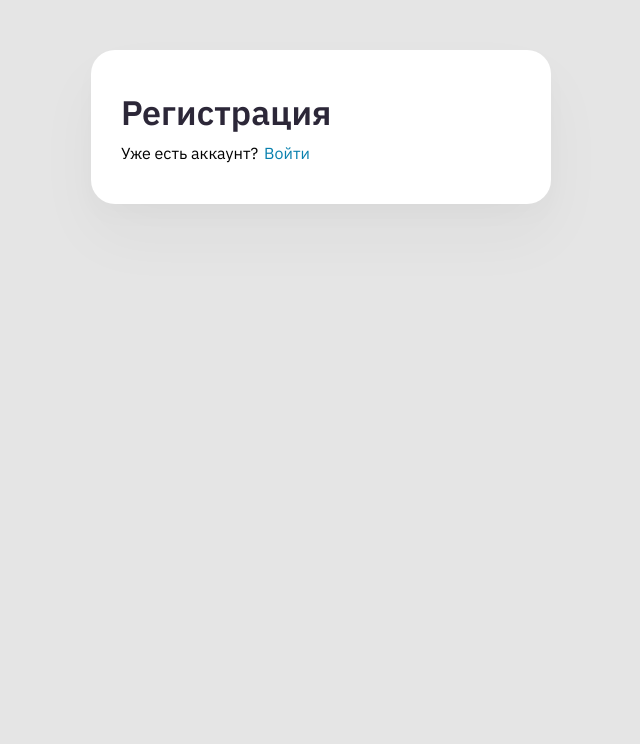
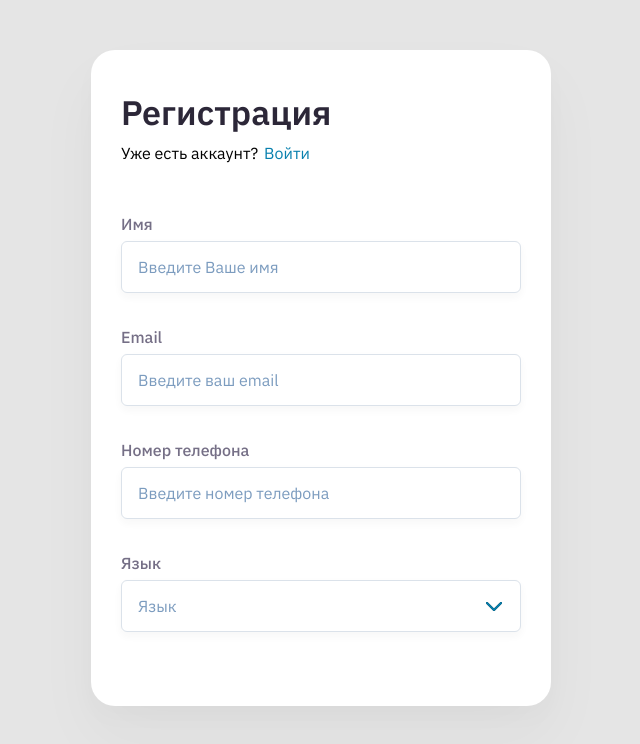
Before and after one commit to g1rz/regist_form, a React (Create React App) app: page / in a window 1280 px wide. Shown: the top 744 px of the page, without its empty margins (319-959 px from the left). Built offline with nearby package versions, Linux system fonts and the light colour scheme.

Commit message:
Добавил поля в форму

```diff
--- a/public/index.html
+++ b/public/index.html
@@ -23,7 +23,7 @@
     -->
         <link rel="preconnect" href="https://fonts.gstatic.com" />
         <link
-            href="https://fonts.googleapis.com/css2?family=IBM+Plex+Sans:wght@400;600&display=swap"
+            href="https://fonts.googleapis.com/css2?family=IBM+Plex+Sans:wght@400;500;600&display=swap"
             rel="stylesheet"
         />
         <title>React App</title>
--- /dev/null
+++ b/src/components/Dropdown/Dropdown.jsx
@@ -0,0 +1,63 @@
+import React from 'react';
+import FieldWrap from '../FieldWrap/FieldWrap';
+
+import './Dropdown.sass';
+
+const Dropdown = ({ fieldId, name, label, placeholder, list, onClick }) => {
+    const [isShowList, setIsShowList] = React.useState(false);
+
+    const [chooseValue, setChooseValue] = React.useState('');
+
+    const dropdownRef = React.useRef(null);
+
+    React.useEffect(() => {
+        document.body.addEventListener('click', handleOutsideclick);
+
+        return () => document.body.removeEventListener('click', handleOutsideclick);
+    }, []);
+
+    const toggleVisibleList = () => {
+        setIsShowList(!isShowList);
+    };
+
+    const onClickItem = (e) => {
+        setChooseValue(e.target.innerText);
+        setIsShowList(false);
+        onClick(e.target.innerText);
+    };
+
+    const handleOutsideclick = (e) => {
+        const path = e.path || (e.composedPath && e.composedPath());
+        if (!path.includes(dropdownRef.current)) {
+            setIsShowList(false);
+        }
+    };
+
+    let placeholderClass = 'r-dropdown__placeholder';
+    if (isShowList) placeholderClass += ' r-dropdown__placeholder--active';
+    if (chooseValue === '') placeholderClass += ' r-dropdown__placeholder--empty';
+
+    let placeHolderText = chooseValue === '' ? placeholder : chooseValue;
+
+    let dropdownList = list.map((item) => (
+        <li className="r-dropdown-list__item" onClick={onClickItem} key={item.id}>
+            {item.name}
+        </li>
+    ));
+
+    return (
+        <FieldWrap fieldId={fieldId} label={label}>
+            <input type="hidden" name={name} id={fieldId} value={chooseValue} />
+
+            <div className="r-dropdown" ref={dropdownRef}>
+                <div className={placeholderClass} onClick={toggleVisibleList}>
+                    {placeHolderText}
+                </div>
+
+                {isShowList && <ul className="r-dropdown-list">{dropdownList}</ul>}
+            </div>
+        </FieldWrap>
+    );
+};
+
+export default Dropdown;
--- /dev/null
+++ b/src/components/Dropdown/Dropdown.sass
@@ -0,0 +1,56 @@
+.r-dropdown
+    position: relative
+    &__placeholder
+        position: relative
+        display: flex
+        align-items: center
+        width: 100%
+        height: 52px
+        padding: 10px 16px
+        background: #FFFFFF
+        border: 1px solid #DBE2EA
+        box-sizing: border-box;
+        box-shadow: 0px 4px 8px rgba(44, 39, 56, 0.04)
+        border-radius: 6px
+        font-size: 16px
+        line-height: 21px
+        color: #2C2738
+        outline: none
+        cursor: pointer
+        &::after
+            content: ''
+            width: 30px
+            height: 30px
+            position: absolute
+            right: 11px
+            top: 50%
+            transform: translatey(-50%)
+            background: url('Icon.svg') no-repeat center
+        &--active
+            border: 2px solid #0880AE
+        &--empty
+            color: #7C9CBF
+
+.r-dropdown-list
+    position: absolute
+    left: 0
+    right: 0
+    top: calc(100% + 4px)
+    padding: 12px 0
+    list-style: none
+    background: #FFFFFF
+    border: 1px solid #DBE2EA
+    box-sizing: border-box
+    box-shadow: 0px 4px 8px rgba(44, 39, 56, 0.04), 0px 20px 20px rgba(44, 39, 56, 0.04)
+    border-radius: 6px
+    &__item
+        display: flex
+        align-items: center
+        height: 44px
+        padding: 5px 15px
+        font-size: 16px
+        line-height: 21px
+        color: #756F86
+        &:hover
+            background: #EBF4F8
+            cursor: pointer
--- /dev/null
+++ b/src/components/FieldWrap/FieldWrap.jsx
@@ -0,0 +1,16 @@
+import React from 'react';
+
+import './FieldWrap.sass';
+
+const FieldWrap = ({ fieldId, label, children }) => {
+    return (
+        <div className="r-field">
+            <label htmlFor={fieldId} className="r-field__label">
+                {label}
+            </label>
+            {children}
+        </div>
+    );
+};
+
+export default FieldWrap;
--- /dev/null
+++ b/src/components/FieldWrap/FieldWrap.sass
@@ -0,0 +1,10 @@
+.r-field
+    position: relative
+    margin-bottom: 34px
+    &__label
+        display: block
+        margin-bottom: 6px
+        font-weight: 500
+        font-size: 16px
+        line-height: 21px
+        color: #756F86
--- a/src/components/Modal/Modal.jsx
+++ b/src/components/Modal/Modal.jsx
@@ -1,4 +1,5 @@
 import React from 'react';
+import RegistrForm from '../RegistrForm/RegistrForm';
 
 import './Modal.sass';
 
@@ -12,6 +13,8 @@ const Modal = () => {
                     Войти
                 </a>
             </p>
+
+            <RegistrForm />
         </div>
     );
 };
--- /dev/null
+++ b/src/components/RegistrForm/RegistrForm.js
@@ -0,0 +1,113 @@
+import React from 'react';
+import Dropdown from '../Dropdown/Dropdown';
+import TextField from '../TextField/TextField';
+
+import './RegistrForm.sass';
+
+const RegistrForm = () => {
+    const [userName, setUserName] = React.useState('');
+    const [validName, setValidName] = React.useState(false);
+
+    const [userEmail, setUserEmail] = React.useState('');
+    const [validEmail, setValidEmail] = React.useState(false);
+
+    const [userPhone, setUserPhone] = React.useState('');
+    const [validPhone, setValidPhone] = React.useState(false);
+
+    const [userLang, setUserLang] = React.useState('');
+
+    const inputName = (text) => {
+        setUserName(text);
+        if (text.search(/[^A-Za-z_-]/g) === -1) {
+            setValidName(true);
+        } else {
+            setValidName(false);
+        }
+    };
+
+    const inputEmail = (text) => {
+        setUserEmail(text);
+        if (text.search(/^\w+([.-]?\w+)*@\w+([.-]?\w+)*(\.\w{2,3})+$/) !== -1) {
+            setValidEmail(true);
+        } else {
+            setValidEmail(false);
+        }
+    };
+
+    const inputPhone = (text) => {
+        setUserPhone(text);
+        if (
+            text.search(/^(\+7|7|8)+\(?([0-9]){3}\)?-?[0-9]{3}-?([0-9]{4}|[0-9]{2}-?[0-9]{2})$/) !==
+            -1
+        ) {
+            setValidPhone(true);
+        } else {
+            setValidPhone(false);
+        }
+    };
+
+    const inputLang = (text) => {
+        setUserLang(text);
+    };
+
+    const languages = [
+        {
+            id: 'ru',
+            name: 'Русский',
+        },
+        {
+            id: 'eng',
+            name: 'Английский',
+        },
+        {
+            id: 'cn',
+            name: 'Китайский',
+        },
+        {
+            id: 'sp',
+            name: 'Испанский',
+        },
+    ];
+
+    return (
+        <form className="r-form">
+            <TextField
+                label="Имя"
+                name="username"
+                placeholder="Введите Ваше имя"
+                fieldId="user_name"
+                value={userName}
+                onChange={inputName}
+                isValid={validName}
+            />
+            <TextField
+                label="Email"
+                name="username"
+                placeholder="Введите ваш email"
+                fieldId="user_email"
+                value={userEmail}
+                onChange={inputEmail}
+                isValid={validEmail}
+            />
+            <TextField
+                label="Номер телефона"
+                name="userphone"
+                placeholder="Введите номер телефона"
+                fieldId="user_phone"
+                value={userPhone}
+                onChange={inputPhone}
+                isValid={validPhone}
+            />
+            <Dropdown
+                label="Язык"
+                name="userlang"
+                placeholder="Язык"
+                fieldId="user_lang"
+                list={languages}
+                onClick={inputLang}
+            />
+        </form>
+    );
+};
+
+export default RegistrForm;
--- /dev/null
+++ b/src/components/RegistrForm/RegistrForm.sass
@@ -0,0 +1,2 @@
+.r-form
+    margin-top: 50px
--- /dev/null
+++ b/src/components/TextField/TextField.jsx
@@ -0,0 +1,37 @@
+import React from 'react';
+import FieldWrap from '../FieldWrap/FieldWrap';
+
+import './TextField.sass';
+
+const TextField = ({ label, name, placeholder, fieldId, value, onChange, isValid }) => {
+    const [showValidError, setShowValidError] = React.useState(false);
+
+    const onInputField = (text) => {
+        onChange(text);
+        if (text !== '') {
+            setShowValidError(true);
+        } else {
+            setShowValidError(false);
+        }
+    };
+
+    return (
+        <FieldWrap fieldId={fieldId} label={label}>
+            <input
+                type="text"
+                className="r-field__input"
+                placeholder={placeholder}
+                id={fieldId}
+                name={name}
+                value={value}
+                onChange={(e) => onInputField(e.target.value)}
+                autoComplete="off"
+            />
+            {!isValid && showValidError && (
+                <span className="r-field__error">Введено не корректное значение</span>
+            )}
+        </FieldWrap>
+    );
+};
+
+export default TextField;
--- /dev/null
+++ b/src/components/TextField/TextField.sass
@@ -0,0 +1,25 @@
+.r-field
+    &__input
+        width: 100%
+        height: 52px
+        padding: 10px 16px
+        background: #FFFFFF
+        border: 1px solid #DBE2EA
+        box-sizing: border-box;
+        box-shadow: 0px 4px 8px rgba(44, 39, 56, 0.04)
+        border-radius: 6px
+        font-size: 16px
+        line-height: 21px
+        color: #2C2738
+        outline: none
+        &::placeholder
+            color: #7C9CBF
+        &:focus
+            border: 2px solid #0880AE
+    &__error
+        position: absolute
+        left: 0
+        bottom: -26px
+        font-size: 14px
+        line-height: 18px
+        color: #FF7171
```
Also changed, not shown: src/components/RegistrForm/RegistrForm.jsx (deleted, +0 -7 lines), src/components/Dropdown/Icon.svg (added), 1 other file (tests, documents, lock files or other folders).
